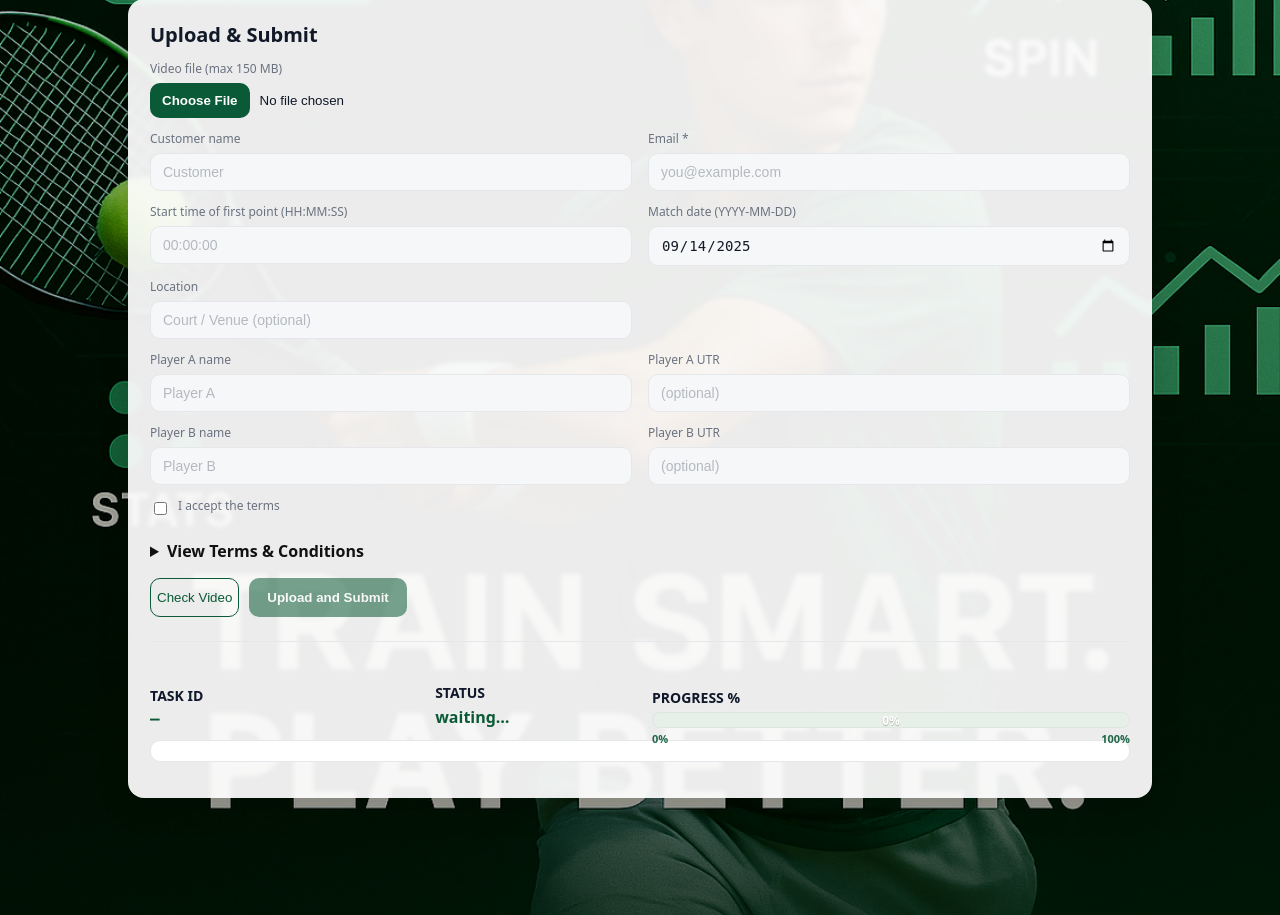
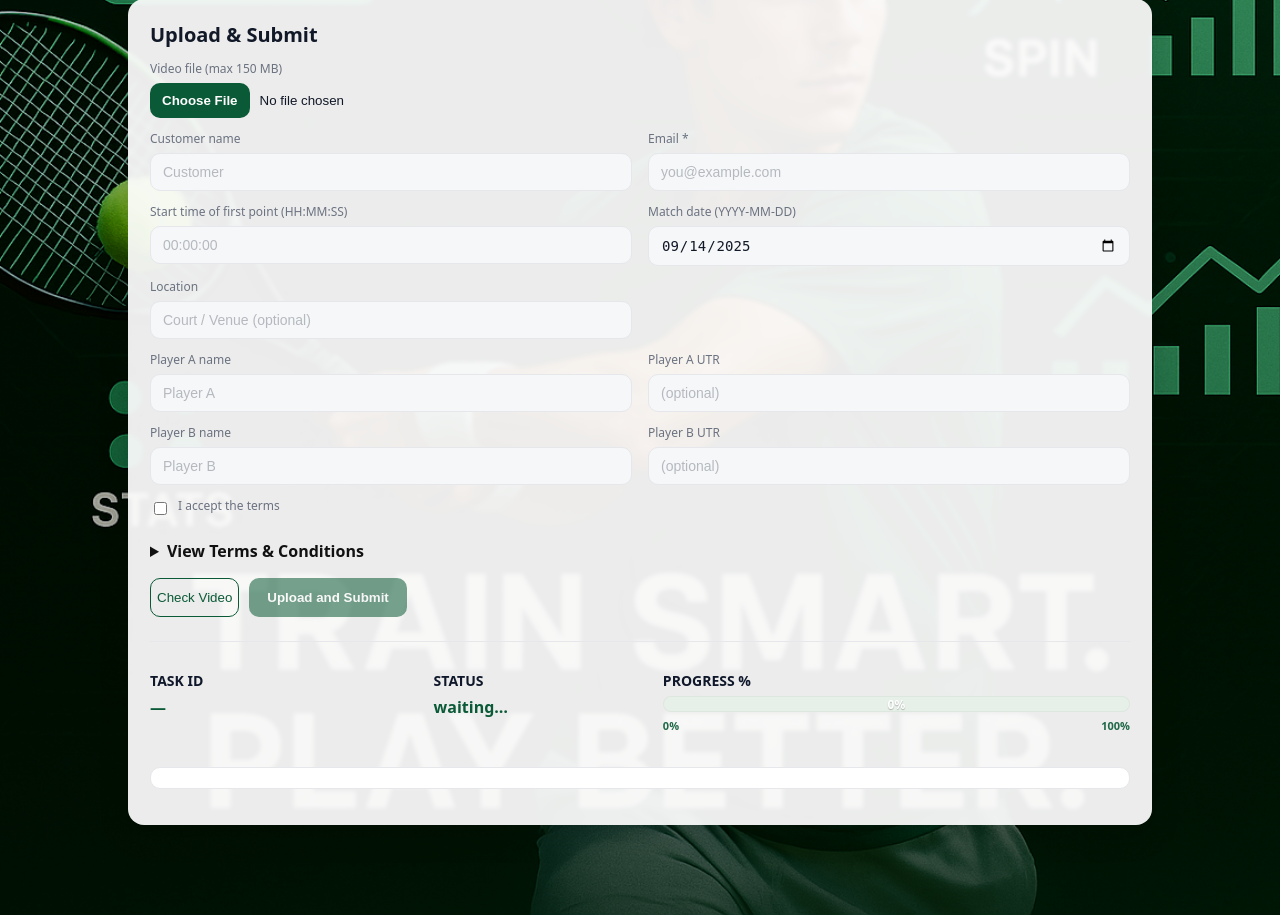
Before and after one commit to NxtPoint/webhook-server, a Flask app: page /upload/ in a window 1280 px wide. Shown: the part 221-1136 px from the top of the page. Run offline with Flask 3, Linux system fonts and the light colour scheme; some libraries are stand-ins or nearby versions.

```diff
--- a/templates/ui/upload.html
+++ b/templates/ui/upload.html
@@ -80,34 +80,62 @@
   .btn-row{display:flex;gap:10px}
   .divider{height:1px;background:#e5e7eb;margin:12px 0;}
 
-  /* STATUS ROW — titles aligned; progress slightly wider; bottoms align to bar */
-  .status-row{
-    display:grid;
-    grid-template-columns: 1.2fr 0.9fr 2.1fr; /* task id | status | progress (wider) */
-    gap:12px;
-    align-items:end;        /* align bottoms (task id / status values to bar) */
-    margin-top:6px;
-    overflow:visible;
-  }
-  .col{display:flex;flex-direction:column;justify-content:flex-end;min-height:56px;}
-  .col-title{
-    font-size:14px;font-weight:700;color:#0f172a;margin:0 0 6px 0;line-height:1;font-family:inherit;
-  }
-  /* Tiny nudge so PROGRESS % heading sits exactly level with the others */
-  .status-row .col:last-child .col-title{ transform:translateY(-1px); }
+  /* STATUS ROW ------------------------------------------------------------- */
+    .status-row{
+      display:grid;
+      grid-template-columns: 1.25fr 1fr 2.15fr; /* task id | status | progress (wider) */
+      gap:12px;
+      align-items:start;          /* top-align headings perfectly */
+      margin:8px 0 22px;          /* lift off the bottom box */
+    }
+    .col{
+      display:flex;
+      flex-direction:column;
+    }
+    .col-title{
+      font-size:14px;
+      font-weight:700;
+      color:#0f172a;
+      margin:0 0 8px 0;           /* same spacing for all three titles */
+      line-height:1;
+    }
+    .col-value{
+      font-weight:600;
+      word-break:break-all;
+      color:var(--brand);
+    }
 
-  .col-value{font-weight:600;word-break:break-all;color:var(--brand);}
-  .mono{font-family:ui-monospace,Menlo,Monaco,Consolas,"Liberation Mono","Courier New",monospace;}
-
-  /* Progress bar — same green as buttons */
-  .bar-wrap{width:100%;position:relative;}
-  .bar{position:relative;height:16px;border-radius:9999px;background:#e6efe8;overflow:hidden;box-shadow:inset 0 0 0 1px rgba(0,0,0,0.04);}
-  .bar .fill{position:absolute;left:0;top:0;bottom:0;width:0%;background:var(--brand);transition:width 400ms ease;}
-  .bar .pct{position:absolute;inset:0;display:flex;align-items:center;justify-content:center;font-size:12px;font-weight:800;color:#fff;text-shadow:0 1px 1px rgba(0,0,0,.25);pointer-events:none;}
-  .anchors{
-    position:absolute;left:0;right:0;bottom:-18px;
-    display:flex;justify-content:space-between;color: var(--brand);font-size:11px;font-weight:700;opacity:.9;pointer-events:none;
-  }
+    /* Progress bar */
+    .bar-wrap{width:100%;}
+    .bar{
+      position:relative;
+      height:16px;
+      border-radius:9999px;
+      background:#e6efe8;
+      overflow:hidden;
+      box-shadow:inset 0 0 0 1px rgba(0,0,0,0.04);
+    }
+    .bar .fill{
+      position:absolute;left:0;top:0;bottom:0;
+      width:0%;
+      background:var(--brand);
+      transition:width 400ms ease;
+    }
+    .bar .pct{
+      position:absolute;inset:0;
+      display:flex;align-items:center;justify-content:center;
+      font-size:12px;font-weight:800;color:#fff;
+      text-shadow:0 1px 1px rgba(0,0,0,.25);
+      pointer-events:none;
+    }
+    /* Make anchors take up space so the row sits above the log nicely */
+    .anchors{
+      position:static;            /* was absolute; now participates in layout */
+      margin-top:6px;
+      display:flex;justify-content:space-between;
+      color:var(--brand);
+      font-size:11px;font-weight:700;opacity:.9;
+    }
 
   /* Log box — white, ~10 lines */
   .log{background:#fff;color:#111;border:1px solid #e5e7eb;border-radius:10px;padding:10px;
```
